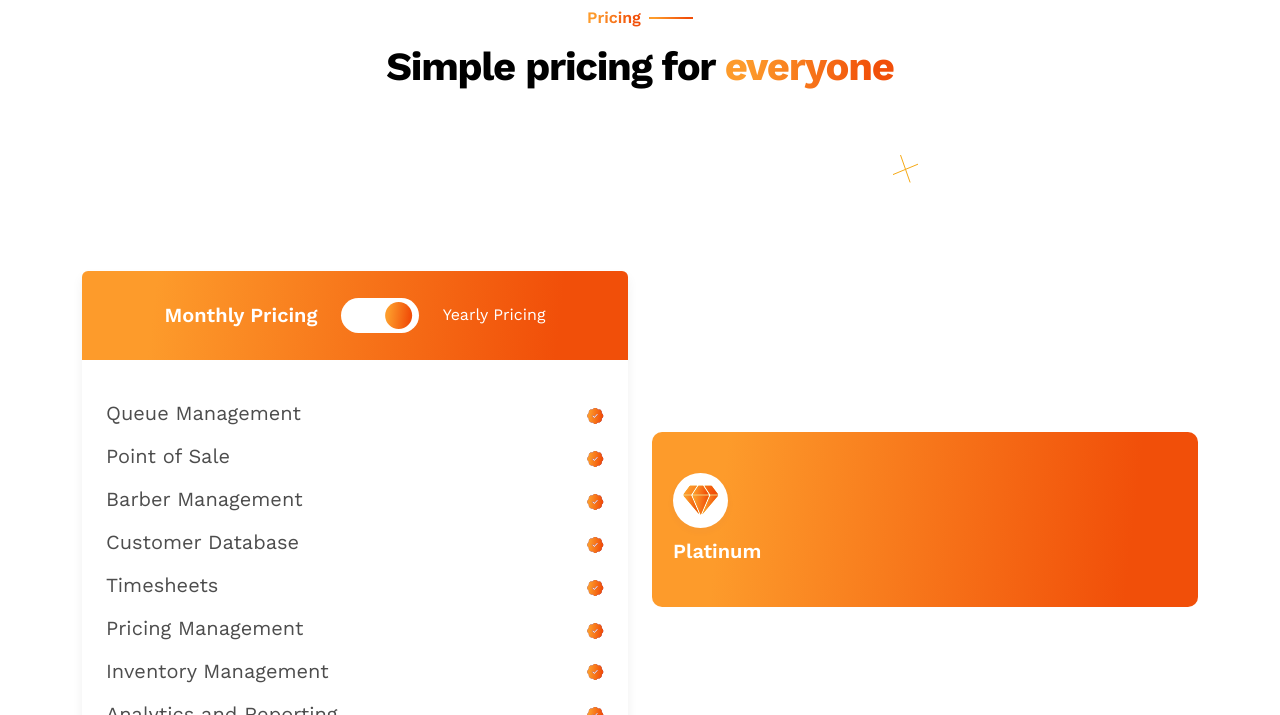
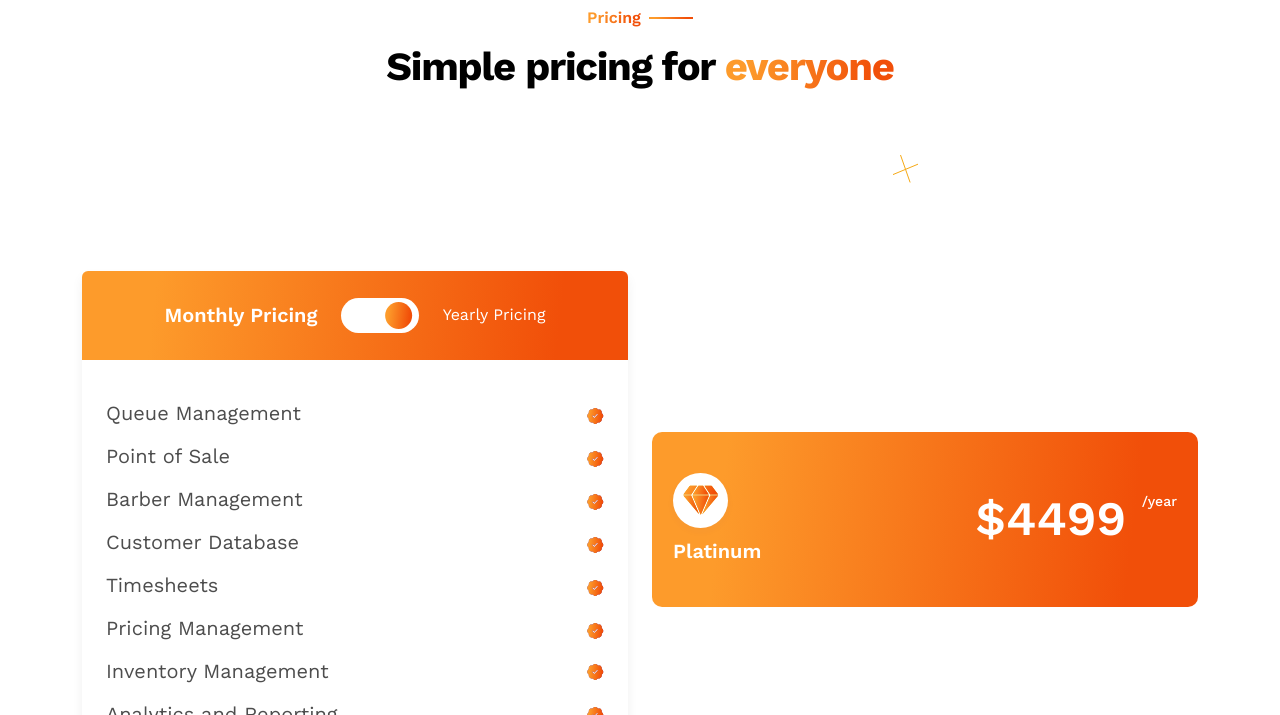
Before and after one commit to vikas-jakhar/ma-tre-d, a plain HTML site: page index.html in a window 1280 px wide. Both pictures are taken after a click on the element 380 px from the left and 3877 px from the top of the page. Shown: the part 3562-4277 px from the top of the page. Drawn offline with nearby package versions, Linux system fonts and the light colour scheme; a web font is replaced by a local one.

Commit message:
Pricing card update

```diff
--- a/assets/css/style.css
+++ b/assets/css/style.css
@@ -10,6 +10,7 @@
 
 :root {
     /* font-size */
+    --fs-14: 14px;
     --fs-16: 16px;
     --fs-20: 20px;
     --fs-24: 24px;
@@ -361,6 +362,35 @@
     place-items: center;
 }
 
+.text-5 {
+    font-family: "Work Sans", sans-serif;
+    font-size: var(--fs-14);
+    font-weight: 500;
+    line-height: 16.42px;
+    color: var(--color-white);
+}
+
+.text-up {
+    top: 20px;
+}
+
+.pr-51 {
+    padding-right: 51px;
+}
+
+.year {
+    display: none;
+}
+
+.year11 {
+    .year {
+        display: flex;
+    }
+
+    .month {
+        display: none;
+    }
+}
 
 
 
@@ -371,7 +401,9 @@
 
 
 
-
+.fs-48 {
+    font-size: var(--fs-48);
+}
 
 .color-white {
     color: var(--color-white);
--- a/assets/js/app.js
+++ b/assets/js/app.js
@@ -32,8 +32,10 @@ $('.slider').slick({
 const switch12 = document.querySelector(".switch");
 const sliderbtn = document.querySelector(".slider-btn");
 const card1 = document.querySelector(".card");
+var box12 = document.querySelector(".box-12");
 
 switch12.addEventListener("click", function () {
     sliderbtn.classList.toggle("btn-right");
     card1.classList.toggle("btn-avtive1");
+    box12.classList.toggle("year11");
 })
--- a/index.html
+++ b/index.html
@@ -523,15 +523,20 @@
                         </div>
                     </div>
                     <div class="col-12 col-lg-6 mt-24 d-flex align-items-center" data-aos="fade-left">
-                        <div class="box-12 w-100 d-flex justify-content-between position-relative">
+                        <div class="box-12 w-100 d-flex flex-wrap gap-4 justify-content-between position-relative">
                             <div class="d-flex flex-column position-relative z-1">
                                 <span class="diamond">
                                     <img src="./assets/svg/diamond.svg" alt="diamond">
                                 </span>
                                 <h5 class="m-0 text-4 mt-2">Platinum</h5>
                             </div>
-                            <div class="position-relative z-1">
-
+                            <div class="position-relative z-1 d-flex align-items-center pr-51">
+                                <div class="text-4 fs-48 m-0">
+                                    <span class="text-4 fs-48 m-0 month">$449</span>
+                                    <span class="text-4 fs-48 m-0 year">$4499</span>
+                                    <span class="text-5 text-up position-absolute end-0 month">/Month</span>
+                                    <span class="text-5 text-up position-absolute end-0 year">/year</span>
+                                </div>
                             </div>
                         </div>
                     </div>
```
